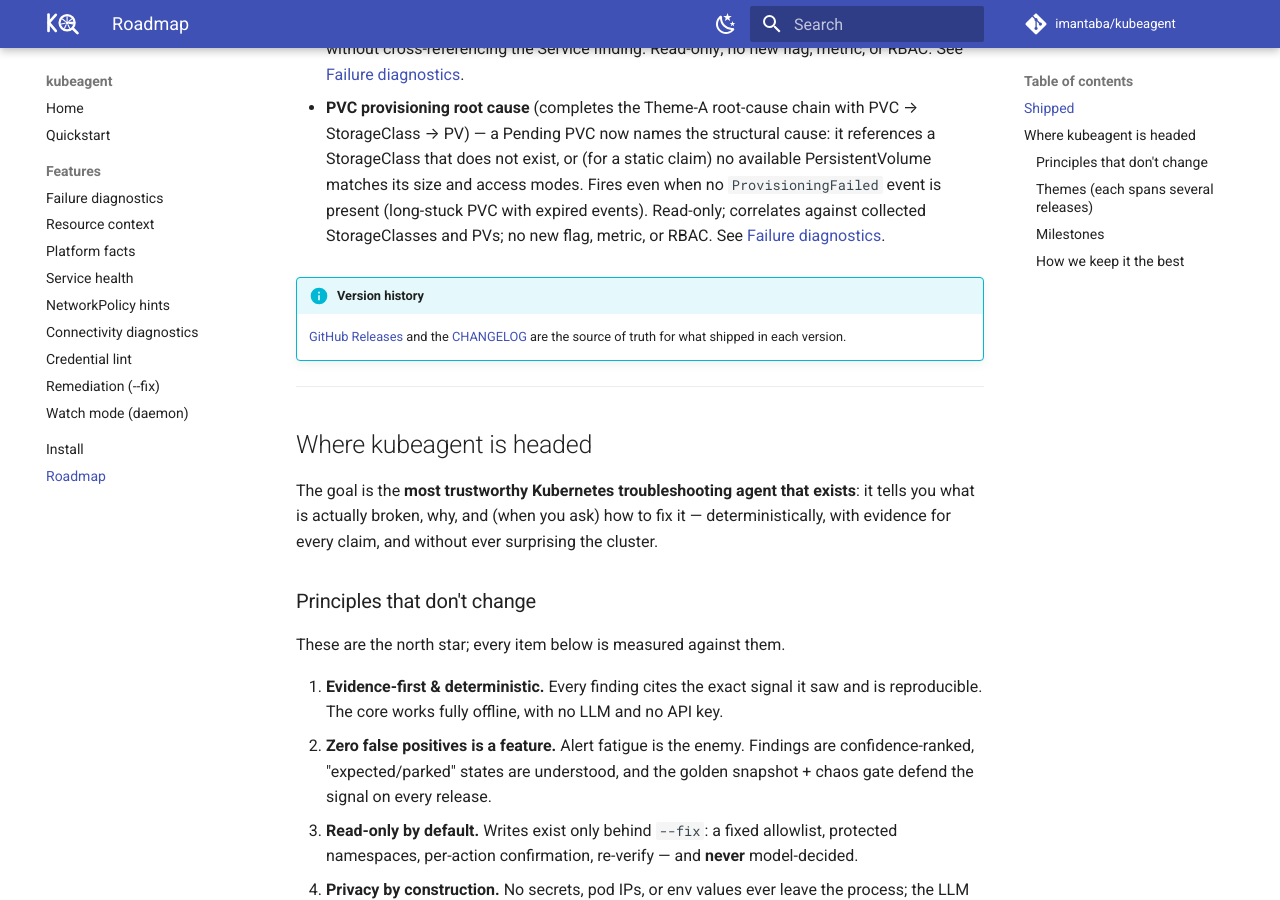
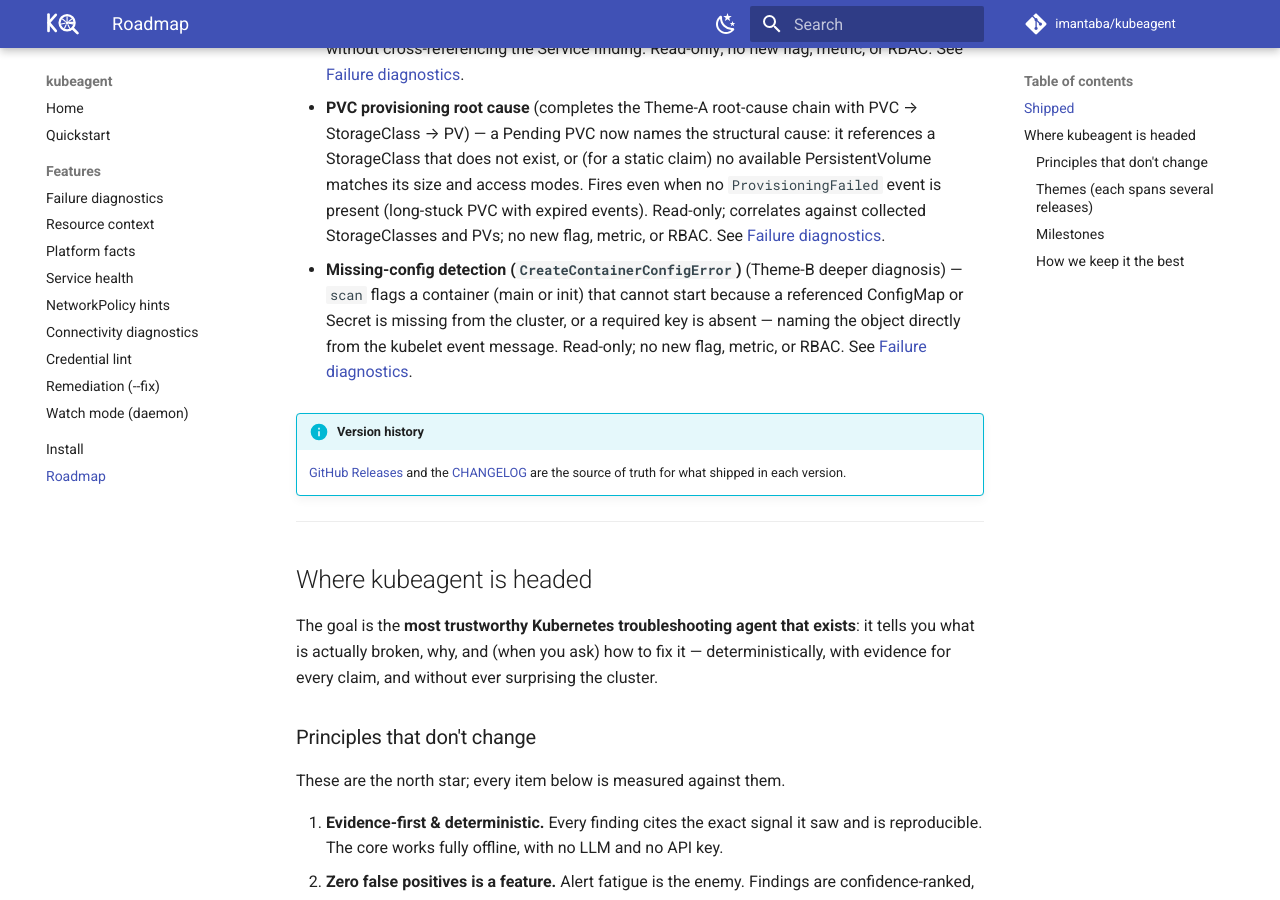
Before and after one commit to imantaba/kubeagent, an MkDocs documentation site: the page built from website/docs/roadmap.md, in a window 1280 px wide and 900 px high, scrolled down 3573 px. Built offline with MkDocs 1.6.1 and Material for MkDocs 9.7.7, drawn with Linux system fonts in a browser that asks for light colours; comment, search, counter and statistics services are not loaded.

Commit message:
test+docs: golden coverage and documentation for CreateContainerConfigError

```diff
--- a/website/docs/roadmap.md
+++ b/website/docs/roadmap.md
@@ -173,6 +173,12 @@
   Read-only; correlates against collected StorageClasses and PVs; no new flag,
   metric, or RBAC. See [Failure diagnostics](features/diagnostics.md).
 
+- **Missing-config detection (`CreateContainerConfigError`)** (Theme-B deeper
+  diagnosis) — `scan` flags a container (main or init) that cannot start because
+  a referenced ConfigMap or Secret is missing from the cluster, or a required key
+  is absent — naming the object directly from the kubelet event message. Read-only;
+  no new flag, metric, or RBAC. See [Failure diagnostics](features/diagnostics.md).
+
 !!! info "Version history"
     [GitHub Releases](https://github.com/imantaba/kubeagent/releases) and the
     [CHANGELOG](https://github.com/imantaba/kubeagent/blob/main/CHANGELOG.md)
```
Also changed, not shown: website/docs/features/diagnostics.md (+12 -1 lines), CHANGELOG.md, README.md, 2 other files.
